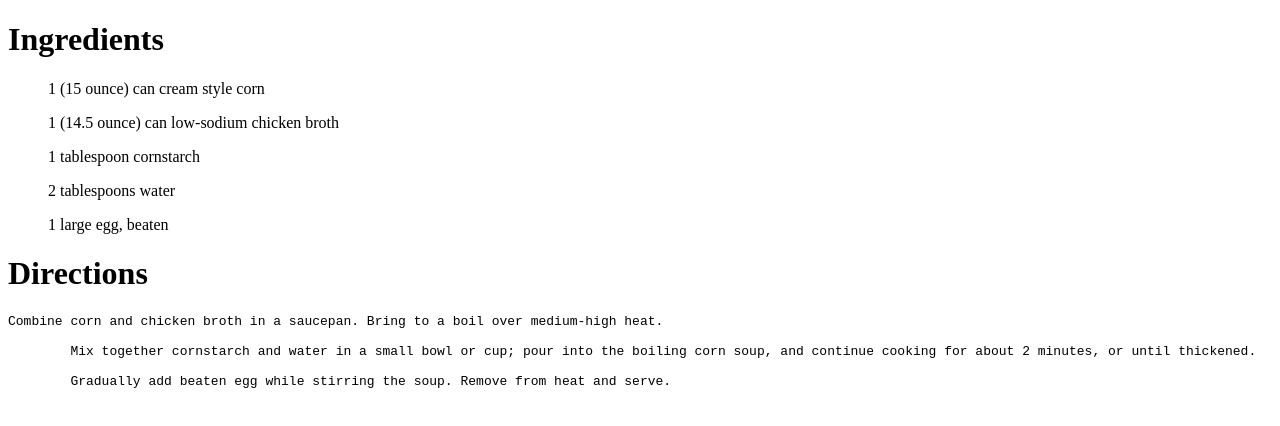
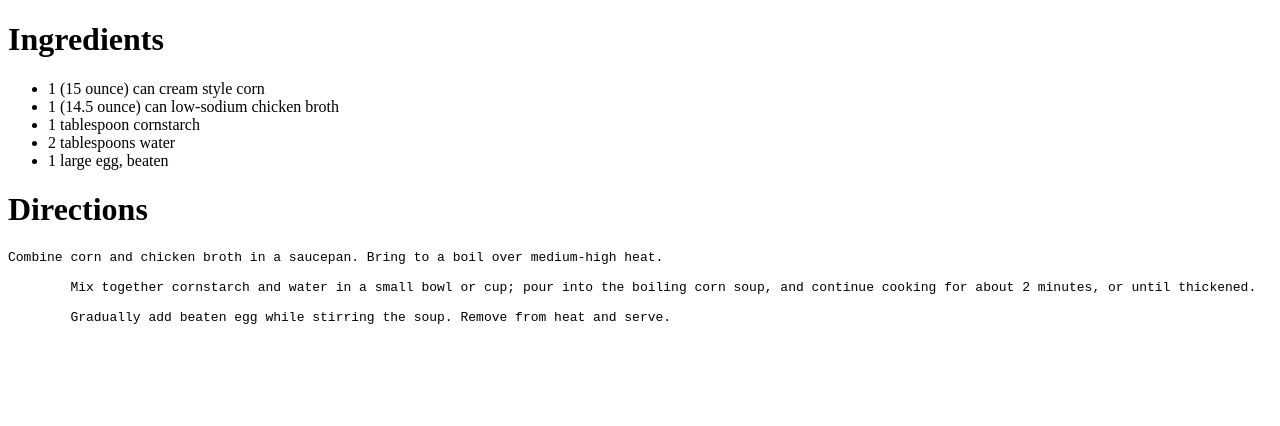
Before and after one commit to Lab2049/Odin-project-test-, a plain HTML site: page recipes/soup.html in a window 1280 px wide. Drawn offline with Linux system fonts and the light colour scheme.

Commit message:
Update soup.html

```diff
--- a/recipes/soup.html
+++ b/recipes/soup.html
@@ -7,11 +7,15 @@
 </head>
 <body>
     <H1>Ingredients</H1>
-        <ul>1 (15 ounce) can cream style corn</ul>
-        <ul>1 (14.5 ounce) can low-sodium chicken broth</ul>
-        <ul>1 tablespoon cornstarch</ul>
-        <ul>2 tablespoons water</ul>
-        <ul>1 large egg, beaten</ul>
+        <ul>
+
+        <li>1 (15 ounce) can cream style corn</li>
+        <li>1 (14.5 ounce) can low-sodium chicken broth</li>
+        <li>1 tablespoon cornstarch</li>
+        <li>2 tablespoons water</li>
+        <li>1 large egg, beaten</li>
+
+        </ul>
     <H1>Directions</H1>
       <pre>Combine corn and chicken broth in a saucepan. Bring to a boil over medium-high heat.
 
```
